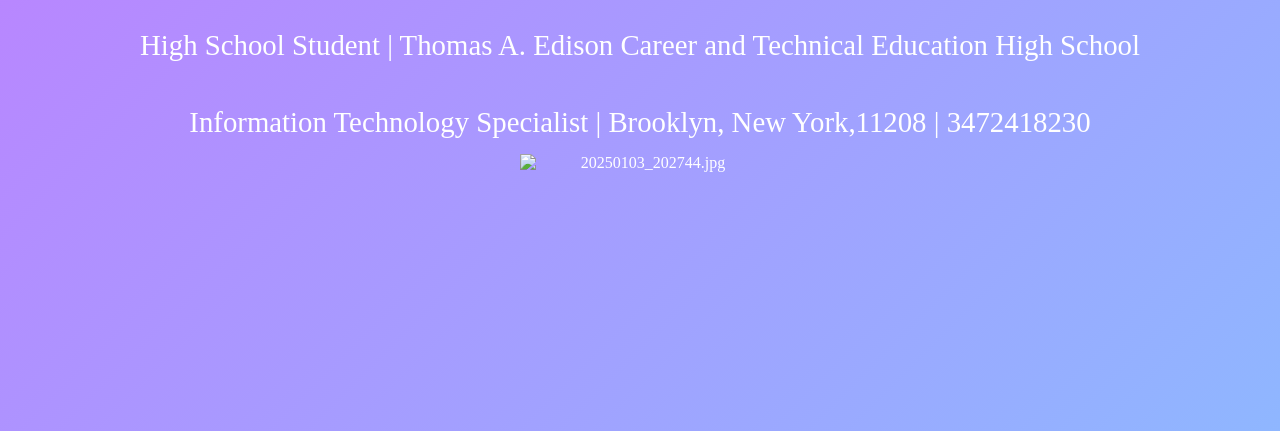
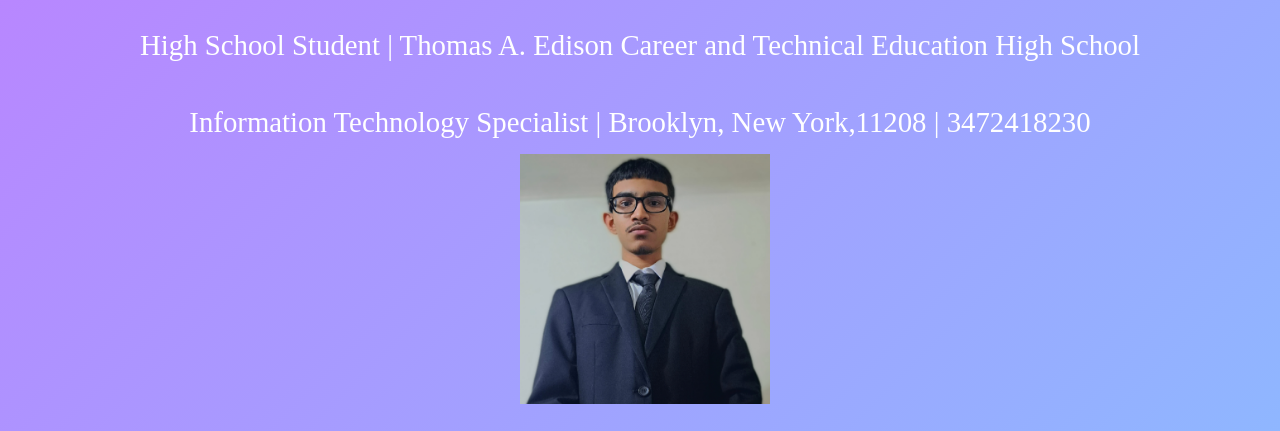
Before and after one commit to 2Sudipto/Sudipto-Portfolio, a plain HTML site: page index.html in a window 1280 px wide. Shown: the part 245-676 px from the top of the page. Drawn offline with Linux system fonts and the light colour scheme.

Commit message:
Update index.html

```diff
--- a/index.html
+++ b/index.html
@@ -23,7 +23,7 @@
             <h1>Sudipto Halder</h1>
             <p class="info">High School Student | Thomas A. Edison Career and Technical Education High School</p>
             <p class="info">Information Technology Specialist | Brooklyn, New York,11208 | 3472418230 </p>
-            <img src="Sudipto.png.jpg" alt="20250103_202744.jpg" class="profile-img">
+            <img src="20250103_202744.jpg" alt="20250103_202744.jpg" class="profile-img">
             <div class="contact-icons">
                 <a href="mailto:sudiptohalder505@gmail.com"><img src="email.png" alt="Email"></a>
                 <a href="https://linkedin.com/in/sudipto"><img src="linkedin.png" alt="LinkedIn"></a>
```
